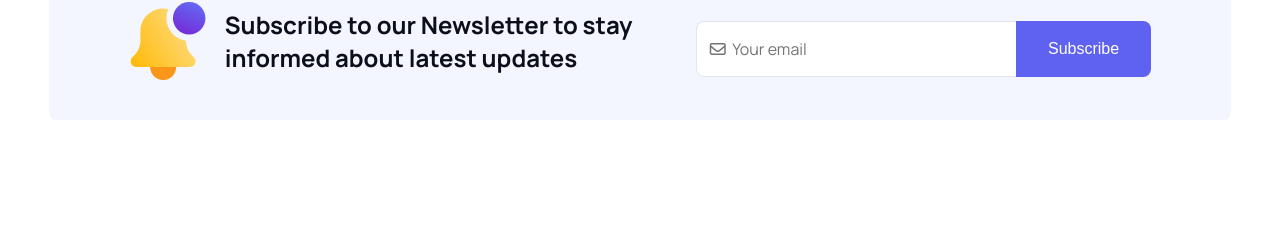
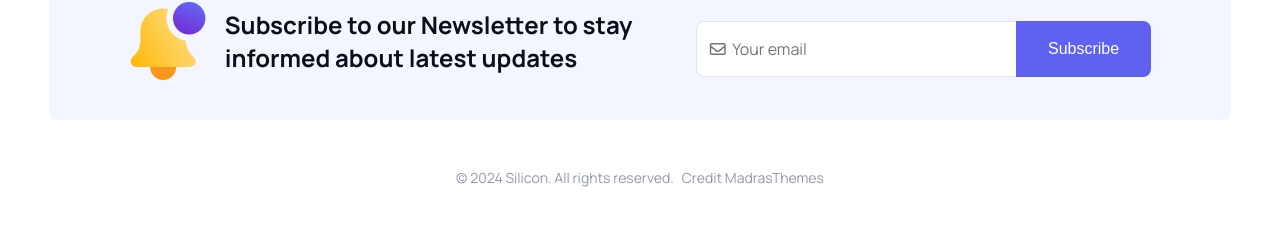
Before and after one commit to rdunder/ecw_silicon_react, a React (Vite) app: page / in a window 1280 px wide. Shown: the part 4869-5094 px from the top of the page. Before the commit the page ends 4989 px from the top, so only its background shows below. Built offline with nearby package versions, Linux system fonts and the light colour scheme; no server answers.

Commit message:
added footer, and done with FAQ

```diff
--- a/src/pages/index.jsx
+++ b/src/pages/index.jsx
@@ -1,3 +1,6 @@
+
+import './index.css';
+
 import Navbar               from "../components/navbar/Navbar";
 import Header               from "../sections/header/header";
 import SectionFeatures      from "../sections/features/features";
@@ -5,8 +8,7 @@ import SectionWorkHow       from "../sections/workhow/workhow";
 import SectionTransfer      from "../sections/transfer/transfer";
 import SectionTestimonials  from "../sections/testimonials/testimonials";
 import SectionFAQ           from "../sections/faq/faq";
-
-import './index.css';
+import Footer               from "../sections/footer/footer";
 
 
 
@@ -24,6 +26,7 @@ function Index() {
             <SectionTestimonials />
             <SectionFAQ />
         </main>
+        <Footer />
         </>
     )
 }
--- /dev/null
+++ b/src/sections/footer/footer.css
@@ -0,0 +1,24 @@
+.footer {
+    padding: 3rem 0;
+
+    .container {
+        display: flex;
+        justify-content: center;
+        align-items: center;
+        flex-direction: column;
+
+        p {
+            font-size: 0.875rem;
+            color: var(--clr-footer-text);
+        }
+    }
+}
+
+@media (min-width: 768px) {
+    .footer {
+        .container {
+            flex-direction: row;
+            gap: 0.5rem;
+        }
+    }
+}
--- /dev/null
+++ b/src/sections/footer/footer.jsx
@@ -0,0 +1,16 @@
+
+
+import './footer.css';
+
+function Footer() {
+  return (
+    <footer class="footer">
+        <div class="container">
+            <p>© 2024 Silicon. All rights reserved.</p>
+            <p>Credit MadrasThemes</p>
+        </div>
+    </footer>
+  )
+}
+
+export default Footer
```
